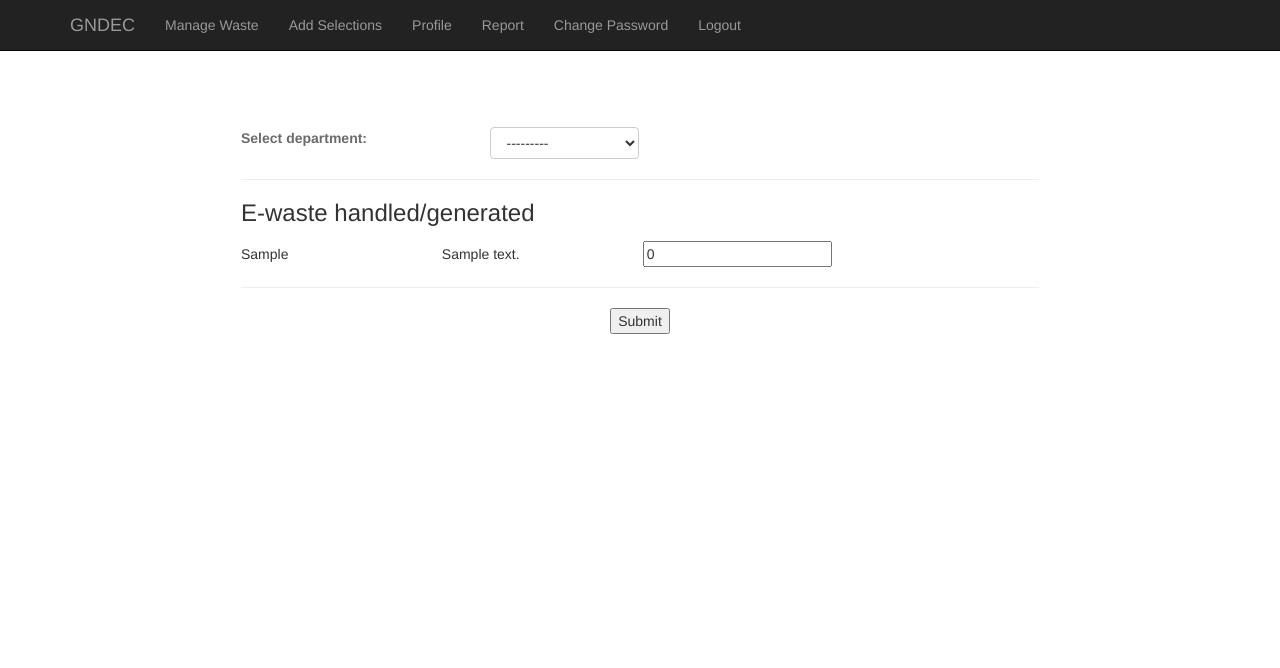
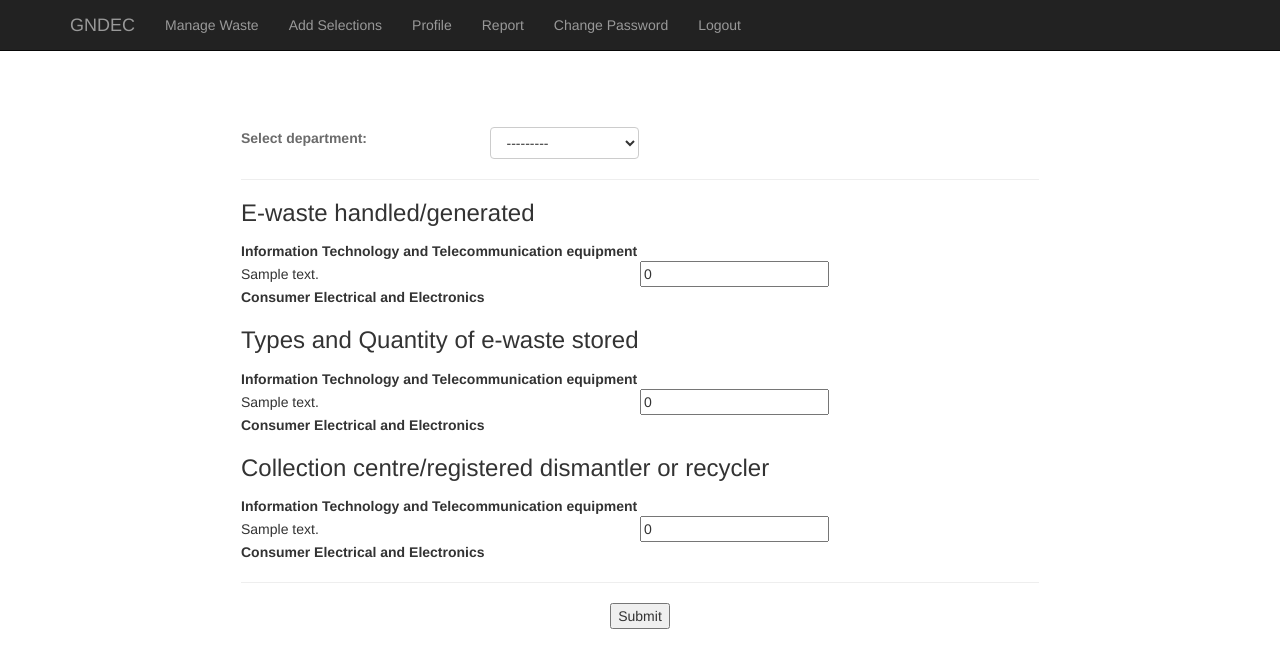
Before and after one commit to jasvir99/waste-management, a Django app: page /form in a window 1280 px wide. Shown: the top 668 px of the page. Run offline with Django 3.2, Linux system fonts and the light colour scheme; a user stored in the database is signed in; tables that the repository leaves empty hold one stand-in row (values such as "Sample post"); some libraries are stand-ins or nearby versions.

Commit message:
Make the changes in form and stroe the data

```diff
--- a/waste/templates/src/form.html
+++ b/waste/templates/src/form.html
@@ -15,6 +15,8 @@
 	<div class='form-container'>
 	<form role="form" method="POST" action=''>
 		            {% csrf_token %}
+<div style="color:red">{{message}}</div>
+
      <table class='form-table-main'>
     	<div class="form-group">
     		{% if user.is_superuser %}
@@ -32,27 +34,106 @@
     <h3>E-waste handled/generated</h3>
 
     <table class='form-table-main'>
+ 	 <tr>
+ 	   <th>
+ 	   Information Technology and Telecommunication equipment
+ 	   </th>
+ 	 </tr>
     	<div class="form-group">
 		{% for select in user_selections %}
     	<tr>
-    		<td >{{select.category}}</td>
-
 			<td>{{select.description}}</td>
-
-
 		<td><input type="number" name="quantity" min="0" value="0" >
 	<input type="hidden" name="category" value="{{select.category_id}}" >
 <input type="hidden" name="description" value="{{select.description_id}}"</td>
-
 	</tr>
 	{% endfor %}
-
+	<tr>
+	<th>
+	Consumer Electrical and Electronics
+	</th>
+	</tr>
+     	<div class="form-group">
+		{% for select in user_selections_two %}
+    	<tr>
+			<td>{{select.description}}</td>
+		<td><input type="number" name="quantity" min="0" value="0" >
+	<input type="hidden" name="category" value="{{select.category_id}}" >
+<input type="hidden" name="description" value="{{select.description_id}}"</td>
+	</tr>
+	{% endfor %}
+</div>
+</table>
+<h3>
+Types and Quantity of e-waste stored
+</h3>
+    <table class='form-table-main'>
+ 	 <tr>
+ 	   <th>
+ 	   Information Technology and Telecommunication equipment
+ 	   </th>
+ 	 </tr>
+    	<div class="form-group">
+		{% for select in user_selections %}
+    	<tr>
+			<td>{{select.description}}</td>
+		<td><input type="number" name="qquantity" min="0" value="0" >
+	<input type="hidden" name="qcategory" value="{{select.category_id}}" >
+<input type="hidden" name="qdescription" value="{{select.description_id}}"</td>
+	</tr>
+	{% endfor %}
+	<tr>
+	<th>
+	Consumer Electrical and Electronics
+	</th>
+	</tr>
+     	<div class="form-group">
+		{% for select in user_selections_two %}
+    	<tr>
+			<td>{{select.description}}</td>
+		<td><input type="number" name="qquantity" min="0" value="0" >
+	<input type="hidden" name="qcategory" value="{{select.category_id}}" >
+<input type="hidden" name="qdescription" value="{{select.description_id}}"</td>
+	</tr>
+	{% endfor %}
+</div>
+</table>
+<h3>
+Collection centre/registered dismantler or recycler
+</h3>
+     <table class='form-table-main'>
+ 	 <tr>
+ 	   <th>
+ 	   Information Technology and Telecommunication equipment
+ 	   </th>
+ 	 </tr>
+    	<div class="form-group">
+		{% for select in user_selections %}
+    	<tr>
+			<td>{{select.description}}</td>
+		<td><input type="number" name="cquantity" min="0" value="0" >
+	<input type="hidden" name="ccategory" value="{{select.category_id}}" >
+<input type="hidden" name="cdescription" value="{{select.description_id}}"</td>
+	</tr>
+	{% endfor %}
+	<tr>
+	<th>
+	Consumer Electrical and Electronics
+	</th>
+	</tr>
+     	<div class="form-group">
+		{% for select in user_selections_two %}
+    	<tr>
+			<td>{{select.description}}</td>
+		<td><input type="number" name="cquantity" min="0" value="0" >
+	<input type="hidden" name="ccategory" value="{{select.category_id}}" >
+<input type="hidden" name="cdescription" value="{{select.description_id}}"</td>
+	</tr>
+	{% endfor %}
 </div>
 </table>
 <hr>
 <center><input type="submit" value="Submit"></center>
 </form>
-
-
     {% endblock %}
 </body>
--- a/waste/waste/settings.py
+++ b/waste/waste/settings.py
@@ -15,7 +15,7 @@
         'ENGINE': 'django.db.backends.mysql',
         'NAME': 'waste',
         'USER': 'root',
-        'PASSWORD': 'grewal',
+        'PASSWORD': 'sofat',
         'HOST': 'localhost',
         'PORT': '',
     }
@@ -46,7 +46,7 @@
 STATIC_URL = '/static/'
 
 STATICFILES_DIRS = (
-    '/home/jass/testing/waste/waste-management/waste/static',
+    '/home/sofat/waste-management/waste/static',
 )
 
 STATICFILES_FINDERS = (
--- a/waste/waste/src/models.py
+++ b/waste/waste/src/models.py
@@ -6,7 +6,7 @@
 	user = models.ForeignKey(User)
 	title = models.CharField(max_length=400, blank=False, null=False)
 	head = models.CharField(max_length=100,blank=False, null=False)
-	contact = models.IntegerField(blank=False, null=False)
+	contact = models.CharField(blank=False, null=False,max_length=10)
 	def __unicode__(self):
 		return '%s' % (self.title)
 
--- a/waste/waste/src/views.py
+++ b/waste/waste/src/views.py
@@ -103,17 +103,60 @@
 				department = Department.objects.get(user=user.id)
 		except:
 			department = Department.objects.get(user=user.id)
-		for quantity, category, description in itertools.izip(request.POST.getlist("quantity"), request.POST.getlist("category"), request.POST.getlist("description")):
-			if quantity != "0":
-				cat = Category.objects.get(id=category)
-				desc = Description.objects.get(id=description)
-				WasteGenerated(department = department, quantity=quantity,category=cat, description=desc).save()
+		if request.POST['select_department']:
+			for quantity, category, description in itertools.izip(request.POST.getlist("quantity"), request.POST.getlist("category"), request.POST.getlist("description")):
+				if quantity != "0":
+					cat = Category.objects.get(id=category)
+					desc = Description.objects.get(id=description)
+					WasteGenerated(department = department, quantity=quantity,category=cat, description=desc).save()
 
-		message = 'Data Saved '
-		return render(request,'src/success.html',{'message':message})
+			for quantity, category, description in itertools.izip(request.POST.getlist("qquantity"), request.POST.getlist("qcategory"), request.POST.getlist("qdescription")):
+				if quantity != "0":
+					cat = Category.objects.get(id=category)
+					desc = Description.objects.get(id=description)
+					WasteSentToRecycler(department = department, quantity=quantity,category=cat, description=desc).save()
+			for quantity, category, description in itertools.izip(request.POST.getlist("cquantity"), request.POST.getlist("ccategory"), request.POST.getlist("cdescription")):
+				if  quantity != "0":
+					cat = Category.objects.get(id=category)
+					desc = Description.objects.get(id=description)
+					WasteStored(department = department, quantity=quantity,category=cat, description=desc).save()
+
+			message = 'Data Saved '
+			return render(request,'src/success.html',{'message':message})
+		else:
+			user = request.user
+			user_selections = UserSelections.objects.filter(user=user, category_id=1)
+			user_selections_two = UserSelections.objects.filter(user=user, category_id=2)
+			if user_selections:
+				pass
+			else:
+				request.session['redirected'] = 1
+				return HttpResponseRedirect(reverse('waste.src.views.add_selection'))
+
+			department = Department.objects.filter(user=user.id)
+			if department:
+				pass
+
+			else:
+ 				request.session['redirected'] = 1
+ 				return HttpResponseRedirect(reverse('waste.src.views.add_profile'))
+ 			dept_form = DepartmentSelect()
+ 			waste_gen = WasteGeneratedForm(instance=WasteGenerated())
+			#formsets = WasteFormSet()
+	 		waste_stored = WasteStoredForm()
+			waste_sent = WasteSentToRecyclerForm()
+ 			#category = Category.objects.all()
+			#description = Description.objects.all()
+			message = 'Please Select Department'
+			forms = {'dept_form':dept_form,#'formset': formset,
+			'waste_stored': waste_stored,'waste_sent':waste_sent,'user':user,
+			'user_selections': user_selections,'user_selections_two': user_selections_two,
+			'waste_gen':waste_gen,'message':message}
+			return render(request,'src/form.html',forms)
 	else:
 		user = request.user
-		user_selections = UserSelections.objects.filter(user=user)
+		user_selections = UserSelections.objects.filter(user=user, category_id=1)
+		user_selections_two = UserSelections.objects.filter(user=user, category_id=2)
 		if user_selections:
 			pass
 		else:
@@ -125,24 +168,25 @@
 			pass
 
 		else:
-			request.session['redirected'] = 1
-			return HttpResponseRedirect(reverse('waste.src.views.add_profile'))
-		dept_form = DepartmentSelect()
-		waste_gen = WasteGeneratedForm(instance=WasteGenerated())
+ 			request.session['redirected'] = 1
+ 			return HttpResponseRedirect(reverse('waste.src.views.add_profile'))
+ 		dept_form = DepartmentSelect()
+ 		waste_gen = WasteGeneratedForm(instance=WasteGenerated())
 		#formsets = WasteFormSet()
-		waste_stored = WasteStoredForm()
+ 		waste_stored = WasteStoredForm()
 		waste_sent = WasteSentToRecyclerForm()
-		#category = Category.objects.all()
+ 		#category = Category.objects.all()
 		#description = Description.objects.all()
 		forms = {'dept_form':dept_form,#'formset': formset,
 		'waste_stored': waste_stored,'waste_sent':waste_sent,'user':user,
-		'user_selections': user_selections,'waste_gen':waste_gen}
+		'user_selections': user_selections,'user_selections_two': user_selections_two,
+		'waste_gen':waste_gen}
 		return render(request,'src/form.html',forms)
 
 
 @login_required
 def get_description(request):
-	category = request.GET['cat_id']
+	category =  request.GET['cat_id']
 	user = request.user
 	description_dict = {}
 	description_dict['0'] = '--------------'
```
Also changed, not shown: 11 other files.
